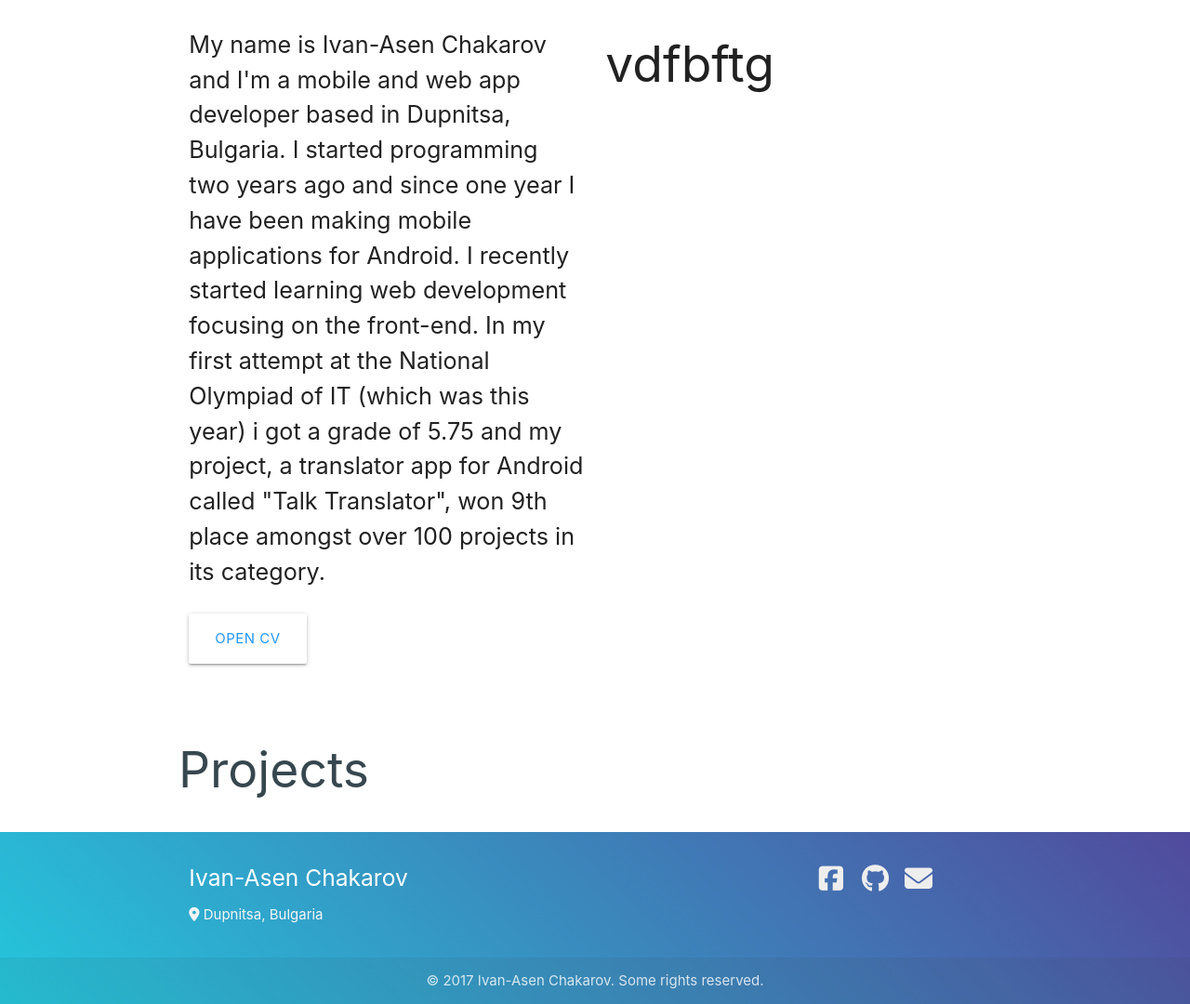
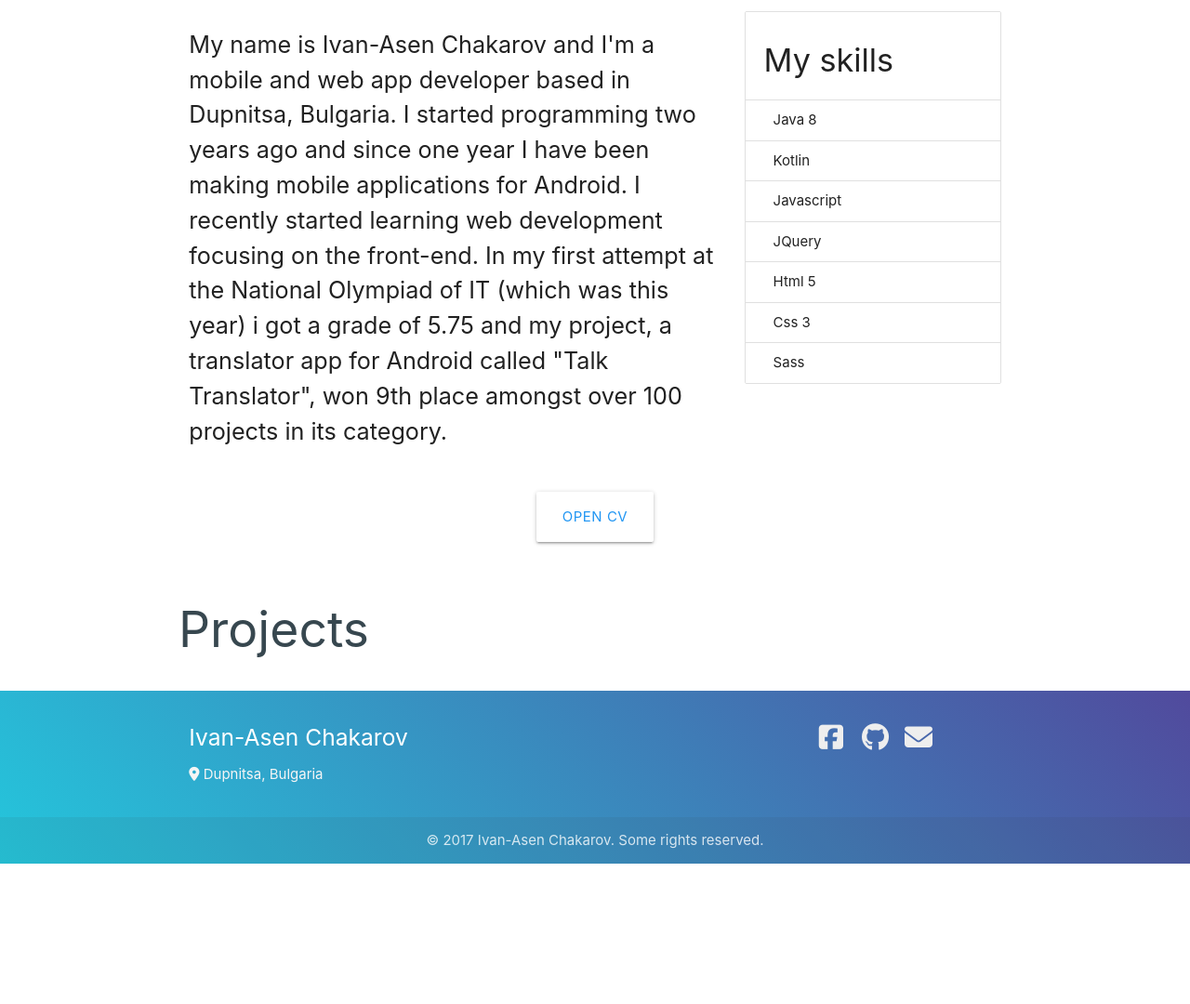
Before and after one commit to ivanasen/ivanasen.github.io-archived, a Jekyll site: the page built from bower_components/bootstrap/CHANGELOG.md, in a window 1280 px wide and 1400 px high, scrolled down 370 px. Shown: the part 320-1400 px from the top of the window at 93% size. Built offline with Jekyll 4.4.1, drawn with Linux system fonts in a browser that asks for light colours; nearby versions of some CDN libraries; our own code applies the rules of GitHub Pages for plain Markdown files; library files that are not in the unit come from our copies; after the commit the page ends 1619 px from its top, so only the background shows below that.

Commit message:
finished about-me section

```diff
--- a/_includes/content.html
+++ b/_includes/content.html
@@ -8,17 +8,16 @@
                             love working on new and interesting projects. Let's start scrolling and learn more about me and
                             my work.</p>
 
-
                         <div class="divider"></div>
                         <div class="row">
                             <ul class="col s12">
-                                <li class="col s2 offset-s3 center-align"><a target="_blank" class="white-text" href="https://www.facebook.com/ivan.asen.9907">
+                                <li class="col s2 offset-s3 right-align"><a target="_blank" class="white-text" href="https://www.facebook.com/ivan.asen.9907">
                                     <i class="fa fa-facebook-square fa-2x"></i>
                                 </a></li>
                                 <li class="col s2 center-align"><a target="_blank" class="white-text" href="https://github.com/ivanasen">
                                     <i class="fa fa-github fa-2x"></i>
                                 </a></li>
-                                <li class="col s2 center-align"><a class="white-text" href="mailto:vankata9907@gmail.com">
+                                <li class="col s2 left-align"><a class="white-text" href="mailto:vankata9907@gmail.com">
                                     <i class="fa fa-envelope fa-2x"></i>
                                 </a></li>
                             </ul>
@@ -40,8 +39,8 @@
 <section id="about-me">
     <div class="section container">
         <h2 class="blue-grey-text text-darken-3">About me</h4>
-            <div class="row">
-                <div class="col s12 l6">
+            <div class="row chart-container">
+                <div class="col s12 l8">
                     <!--<div class="divider"></div>-->
                     <p class="flow-text">
                         My name is Ivan-Asen Chakarov and I'm a mobile and web app developer based in Dupnitsa, Bulgaria. I started programming two
@@ -50,13 +49,40 @@
                         of IT (which was this year) i got a grade of 5.75 and my project, a translator app for Android called
                         "Talk Translator", won 9th place amongst over 100 projects in its category.
                     </p>
-                    <a target="_blank" href="../assets/Ivan-Asen_Chakarov_CV.pdf" class="transparent btn-large blue-text">Open CV</a>
                 </div>
-
-                <div class="col s12 l6">
-                    <h2>vdfbftg</h2>
+                <div class="col s12 l4">
+                    <ul class="skill-list collection with-header">
+                        <li class="collection-header">
+                            <h4>My skills</h4>
+                        </li>
+                        <li class="collection-item">
+                            <div>Java 8</div>
+                        </li>
+                        <li class="collection-item">
+                            <div>Kotlin</div>
+                        </li>
+                        <li class="collection-item">
+                            <div>Javascript</div>
+                        </li>
+                        <li class="collection-item">
+                            <div>JQuery</div>
+                        </li>
+                        <li class="collection-item">
+                            <div>Html 5</div>
+                        </li>
+                        <li class="collection-item">
+                            <div>Css 3</div>
+                        </li>
+                        <li class="collection-item">
+                            <div>Sass</div>
+                        </li>
+                    </ul>
                 </div>
             </div>
+            <div class="center-align">
+                <a target="_blank" href="../assets/Ivan-Asen_Chakarov_CV.pdf" class="transparent btn-large blue-text">Open CV</a>
+            </div>
+
     </div>
 </section>
 
--- a/_layouts/default.html
+++ b/_layouts/default.html
@@ -21,6 +21,7 @@
 
     <script src="https://code.jquery.com/jquery-2.1.1.min.js"></script>
     <script src="../bower_components/materialize/dist/js/materialize.js"></script>
+    <script src="../bower_components/chart.js/dist/Chart.min.js"></script>
     <script src="../js/main.js"></script>
 </body>
 </html>
```
Also changed, not shown: _sass/main-content.scss (+8 -7 lines), js/main.js (+44 -0 lines).
